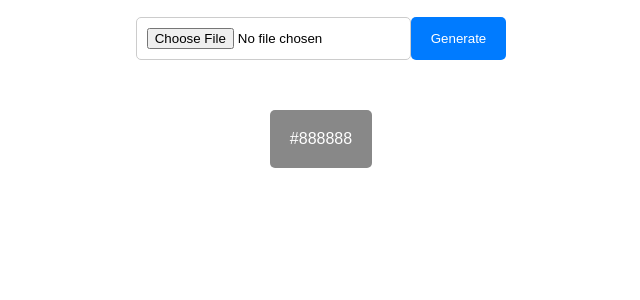
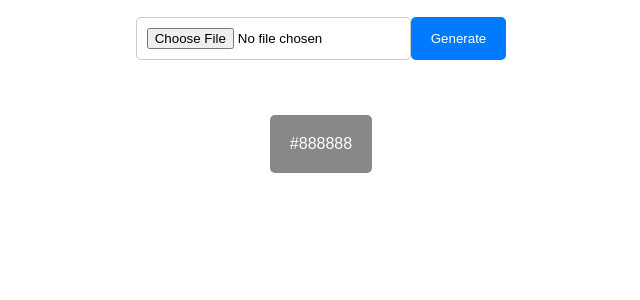
Before and after one commit to nazimbo/image-color-palette-generator, a Flask app: template templates/index.html in a window 1280 px wide. Shown: the part 159-459 px from the top of the page, without its empty margins (319-959 px from the left). Run offline with Flask 3, Linux system fonts and the light colour scheme; the template is opened without the code that fills it: most values are stand-ins (such as "Sample title", 1, 10 or a date in 2020).

Commit message:
Add flex-wrap property to result class in index.html

```diff
--- a/templates/index.html
+++ b/templates/index.html
@@ -60,12 +60,13 @@
   .result {
     display: flex;
     justify-content: center;
+    flex-wrap: wrap;
     margin-top: 50px;
   }
 
   .color {
     padding: 20px;
-    margin: 0 10px;
+    margin: 5px 10px;
     border-radius: 5px;
     color: #fff;
   }
```
